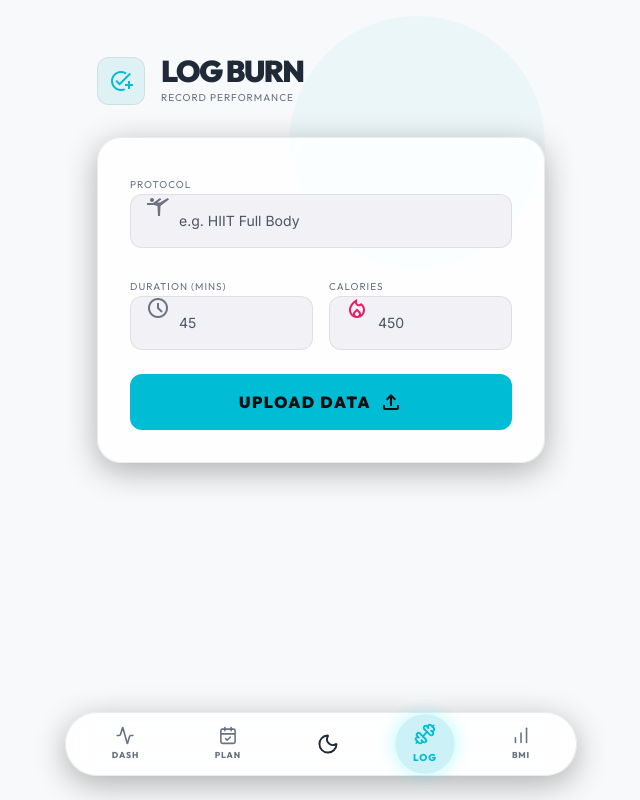
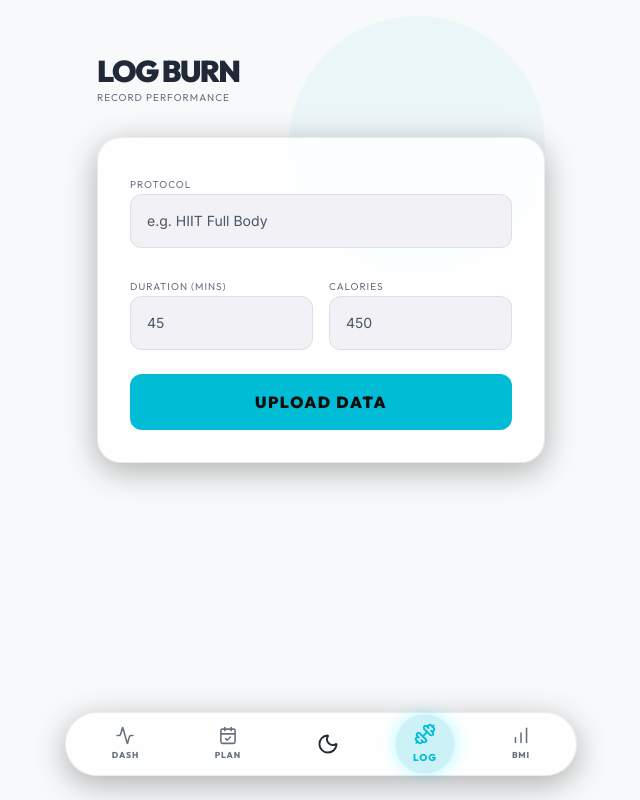
Before and after one commit to Arnav186/kinetic-fitness-app, a React (Vite) app in the folder client/: page /add-workout in a window 1280 px wide. Shown: the whole page, without its empty margins (319-959 px from the left). Built offline with nearby package versions, Linux system fonts and the light colour scheme.

Commit message:
chore: remove all Material Symbol icons and structures

```diff
--- a/client/index.html
+++ b/client/index.html
@@ -5,7 +5,6 @@
     <link rel="icon" type="image/svg+xml" href="/favicon.svg" />
     <meta name="viewport" content="width=device-width, initial-scale=1.0" />
     <link href="https://fonts.googleapis.com/css2?family=Outfit:wght@400;600;800;900&family=Inter:wght@400;500;600;700&display=swap" rel="stylesheet">
-    <link href="https://fonts.googleapis.com/css2?family=Material+Symbols+Outlined:opsz,wght,FILL,GRAD@24,400,0..1,0&display=swap" rel="stylesheet">
     <title>Kinetic Precision</title>
   </head>
   <body class="bg-background text-white">
--- a/client/src/components/AddWorkout.jsx
+++ b/client/src/components/AddWorkout.jsx
@@ -18,9 +18,7 @@ export default function AddWorkout() {
       <div className="absolute top-0 right-0 w-64 h-64 bg-[var(--primary)]/5 rounded-full -z-10"></div>
 
       <div className="flex items-center gap-4 mb-8">
-        <div className="w-12 h-12 rounded-xl bg-[var(--primary)]/10 flex items-center justify-center border border-[color:var(--color-border)]">
-          <span className="material-symbols-outlined text-[color:var(--primary)]">add_task</span>
-        </div>
+
         <div>
           <h1 className="text-3xl font-black font-headline uppercase tracking-tighter text-[color:var(--text)] leading-none">Log Burn</h1>
           <p className="font-label text-[color:var(--text-muted)] tracking-widest text-[10px] uppercase mt-1">Record Performance</p>
@@ -31,8 +29,7 @@ export default function AddWorkout() {
         <div className="space-y-2">
           <label className="font-label text-[10px] tracking-widest uppercase text-[color:var(--text-muted)]">Protocol</label>
           <div className="relative">
-            <span className="absolute inset-y-0 left-4 flex items-center pointer-events-none text-[color:var(--text-muted)] material-symbols-outlined text-[18px]">sports_gymnastics</span>
-            <input className="w-full bg-[var(--color-surface-hover)] border border-[color:var(--color-border)] rounded-xl py-4 pl-12 pr-4 text-[color:var(--text)] focus:ring-1 focus:ring-[var(--primary)]/50 transition-all font-body text-sm outline-none placeholder:text-gray-600" type="text" placeholder="e.g. HIIT Full Body" required onChange={e=>setFormData({...formData, name: e.target.value})} />
+            <input className="w-full bg-[var(--color-surface-hover)] border border-[color:var(--color-border)] rounded-xl py-4 px-4 text-[color:var(--text)] focus:ring-1 focus:ring-[var(--primary)]/50 transition-all font-body text-sm outline-none placeholder:text-gray-600" type="text" placeholder="e.g. HIIT Full Body" required onChange={e=>setFormData({...formData, name: e.target.value})} />
           </div>
         </div>
 
@@ -40,22 +37,19 @@ export default function AddWorkout() {
           <div className="space-y-2">
             <label className="font-label text-[10px] tracking-widest uppercase text-[color:var(--text-muted)]">Duration (Mins)</label>
             <div className="relative">
-              <span className="absolute inset-y-0 left-4 flex items-center pointer-events-none text-[color:var(--text-muted)] material-symbols-outlined text-[18px]">schedule</span>
-              <input className="w-full bg-[var(--color-surface-hover)] border border-[color:var(--color-border)] rounded-xl py-4 pl-12 pr-4 text-[color:var(--text)] focus:ring-1 focus:ring-[var(--primary)]/50 transition-all font-body text-sm outline-none placeholder:text-gray-600" type="number" min="1" placeholder="45" required onChange={e=>setFormData({...formData, duration: Number(e.target.value)})} />
+              <input className="w-full bg-[var(--color-surface-hover)] border border-[color:var(--color-border)] rounded-xl py-4 px-4 text-[color:var(--text)] focus:ring-1 focus:ring-[var(--primary)]/50 transition-all font-body text-sm outline-none placeholder:text-gray-600" type="number" min="1" placeholder="45" required onChange={e=>setFormData({...formData, duration: Number(e.target.value)})} />
             </div>
           </div>
           <div className="space-y-2">
             <label className="font-label text-[10px] tracking-widest uppercase text-[color:var(--text-muted)]">Calories</label>
             <div className="relative">
-              <span className="absolute inset-y-0 left-4 flex items-center pointer-events-none text-[color:var(--secondary)] material-symbols-outlined text-[18px]">local_fire_department</span>
-              <input className="w-full bg-[var(--color-surface-hover)] border border-[color:var(--color-border)] rounded-xl py-4 pl-12 pr-4 text-[color:var(--text)] focus:ring-1 focus:ring-[var(--secondary)]/50 transition-all font-body text-sm outline-none placeholder:text-gray-600" type="number" min="1" placeholder="450" required onChange={e=>setFormData({...formData, calories: Number(e.target.value)})} />
+              <input className="w-full bg-[var(--color-surface-hover)] border border-[color:var(--color-border)] rounded-xl py-4 px-4 text-[color:var(--text)] focus:ring-1 focus:ring-[var(--secondary)]/50 transition-all font-body text-sm outline-none placeholder:text-gray-600" type="number" min="1" placeholder="450" required onChange={e=>setFormData({...formData, calories: Number(e.target.value)})} />
             </div>
           </div>
         </div>
 
         <button className="w-full bg-[var(--primary)] text-[#0e0e0e] font-headline font-black py-4 mt-6 rounded-xl tracking-widest uppercase flex items-center justify-center gap-2 transition-colors active:scale-95 disabled:opacity-50" type="submit">
           <span>Upload Data</span>
-          <span className="material-symbols-outlined text-[18px]">upload</span>
         </button>
       </form>
     </div>
--- a/client/src/components/Dashboard.jsx
+++ b/client/src/components/Dashboard.jsx
@@ -82,7 +82,7 @@ export default function Dashboard() {
         <div className="col-span-2 glass-panel rounded-2xl p-6 flex flex-col justify-center items-center h-36 relative overflow-hidden text-center">
           <div>
             <span className="font-label text-[10px] tracking-[0.2em] text-[color:var(--text-muted)] uppercase flex items-center justify-center gap-1">
-              <span className="material-symbols-outlined text-[14px] text-[color:var(--secondary)]">local_fire_department</span> Total Calories
+              Total Calories
             </span>
             <div className="font-headline text-5xl font-black mt-1 drop-shadow-lg text-[color:var(--text)]">{totalCals}</div>
           </div>
@@ -96,7 +96,6 @@ export default function Dashboard() {
 
         <div className="glass-panel rounded-2xl p-5 flex flex-col items-center justify-center gap-2 relative overflow-hidden text-center">
           <div className="flex flex-col items-center justify-center z-10">
-            <span className="material-symbols-outlined text-[color:var(--secondary)] text-2xl mb-1">whatshot</span>
             <span className="font-label text-[10px] text-[color:var(--text-muted)] uppercase tracking-widest">Streak</span>
           </div>
           <div className="font-headline text-4xl font-black mt-1 z-10 text-[color:var(--text)]">{streak} <span className="text-sm font-label text-[color:var(--text-muted)] uppercase">days</span></div>
@@ -104,7 +103,6 @@ export default function Dashboard() {
 
         <div className="glass-panel rounded-2xl p-5 flex flex-col items-center justify-center gap-2 relative overflow-hidden text-center">
            <div className="flex flex-col items-center justify-center z-10">
-             <span className="material-symbols-outlined text-[color:var(--primary)] text-2xl mb-1">timer</span>
              <span className="font-label text-[10px] text-[color:var(--text-muted)] uppercase tracking-widest">Workouts</span>
            </div>
            <div className="font-headline text-4xl font-black mt-1 z-10 text-[color:var(--text)]">{workouts.length} <span className="text-sm font-label text-[color:var(--text-muted)] uppercase">Total</span></div>
@@ -113,7 +111,6 @@ export default function Dashboard() {
 
       <div className="grid grid-cols-2 gap-4">
         <button onClick={() => { setShowTimer(true); setTimeLeft(60); setTimerActive(true); }} className="glass-panel py-3 rounded-xl flex items-center justify-center gap-2 font-label text-[10px] tracking-widest uppercase hover:bg-[var(--color-surface-hover)] transition-colors border border-[color:var(--color-border)]">
-          <span className="material-symbols-outlined text-[color:var(--primary)] text-[16px]">timer</span>
           Rest Timer
         </button>
         <button onClick={() => {
@@ -122,7 +119,6 @@ export default function Dashboard() {
             window.location.reload();
           }
         }} className="glass-panel py-3 rounded-xl flex items-center justify-center gap-2 font-label text-[10px] tracking-widest uppercase text-red-500 hover:bg-red-500/10 transition-colors border border-[color:var(--color-border)]">
-           <span className="material-symbols-outlined text-[16px]">restart_alt</span>
            Reset Data
         </button>
       </div>
@@ -163,7 +159,6 @@ export default function Dashboard() {
               <li key={w._id} className="flex justify-between items-center glass-panel p-4 rounded-2xl shadow-lg border border-transparent hover:border-primary/30 transition-all duration-300">
                 <div className="flex items-center gap-4">
                   <div className="w-12 h-12 rounded-full bg-[var(--color-surface-hover)] flex items-center justify-center border border-[color:var(--color-border)]">
-                     <span className="material-symbols-outlined text-[color:var(--primary)] text-xl">fitness_center</span>
                   </div>
                   <div>
                     <p className="font-headline font-bold uppercase text-sm text-[color:var(--text)]">{w.name}</p>
@@ -195,7 +190,7 @@ export default function Dashboard() {
           <div className="flex gap-2 ml-2">
             <button onClick={() => setTimeLeft(prev => prev + 30)} className="p-2 bg-[var(--color-surface-hover)] rounded-lg hover:bg-neutral-700 text-xs font-bold text-[color:var(--text-muted)]">+30s</button>
             <button onClick={() => { setShowTimer(false); setTimerActive(false); }} className="p-2 bg-[var(--color-surface-hover)] rounded-lg hover:bg-neutral-700 text-[color:var(--text-muted)] hover:text-[color:var(--text)]">
-              <span className="material-symbols-outlined text-sm">close</span>
+              Close
             </button>
           </div>
         </div>
```
Also changed, not shown: client/src/components/BmiCalculator.jsx (+3 -9 lines), client/src/components/Login.jsx (+3 -8 lines), client/src/components/Signup.jsx (+4 -10 lines).
